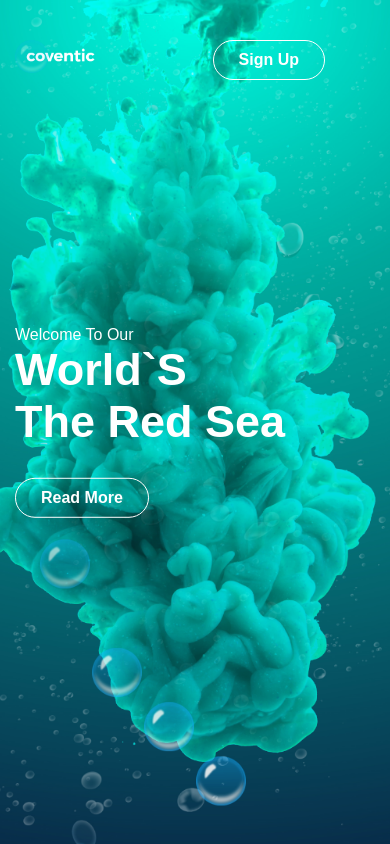
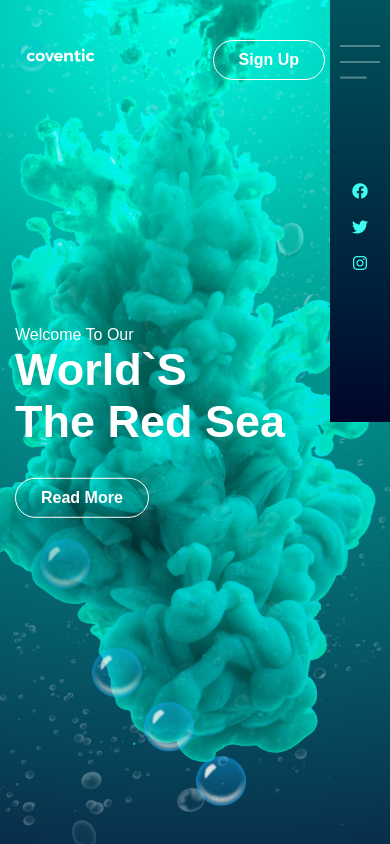
Before and after one commit to MohamedMVIP/Sea-4, a plain HTML site: page index.html in a window 390 px wide. Drawn offline with Linux system fonts and the light colour scheme.

Commit message:
Update coventic.css

```diff
--- a/css/coventic.css
+++ b/css/coventic.css
@@ -116,7 +116,8 @@ button:hover {
 }
 @media (max-width:767px) {
     .aside-bar {
-        display: none;
+            height: 50%;
+    }
 }
 .aside-bar .image {
     margin-top: 45px;
```
